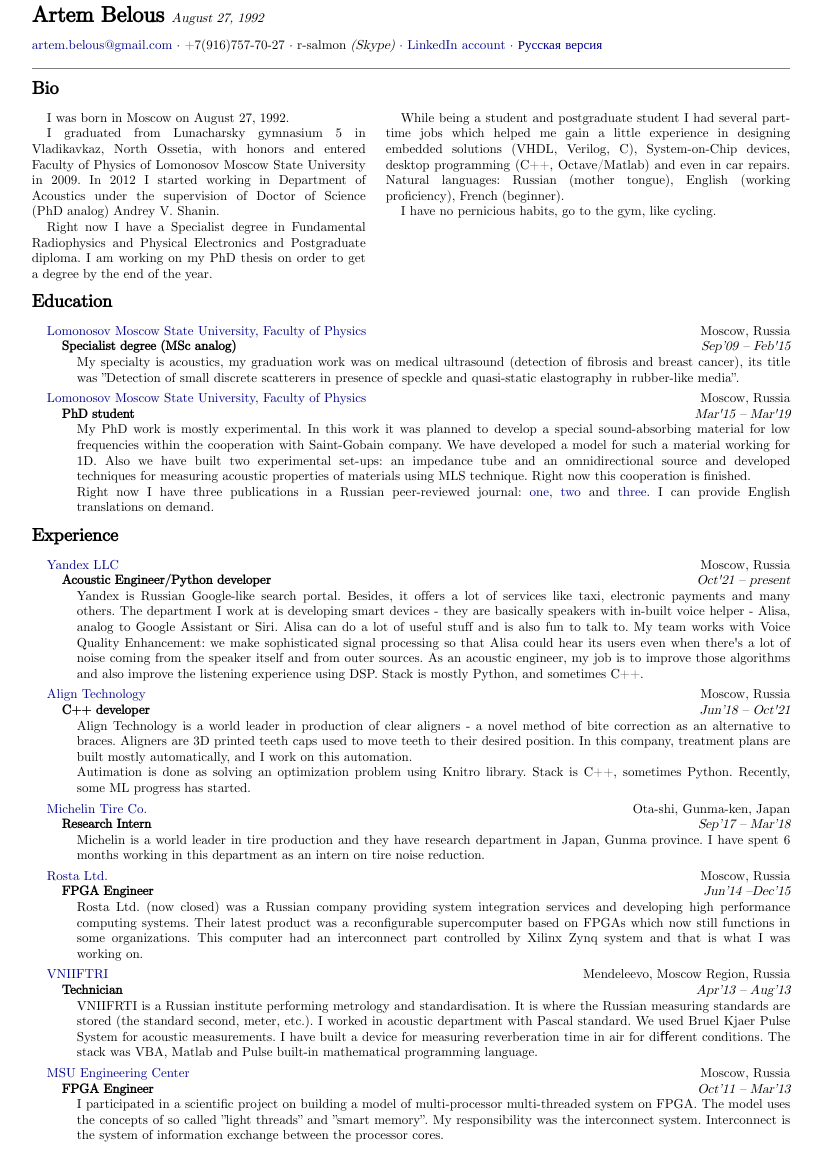
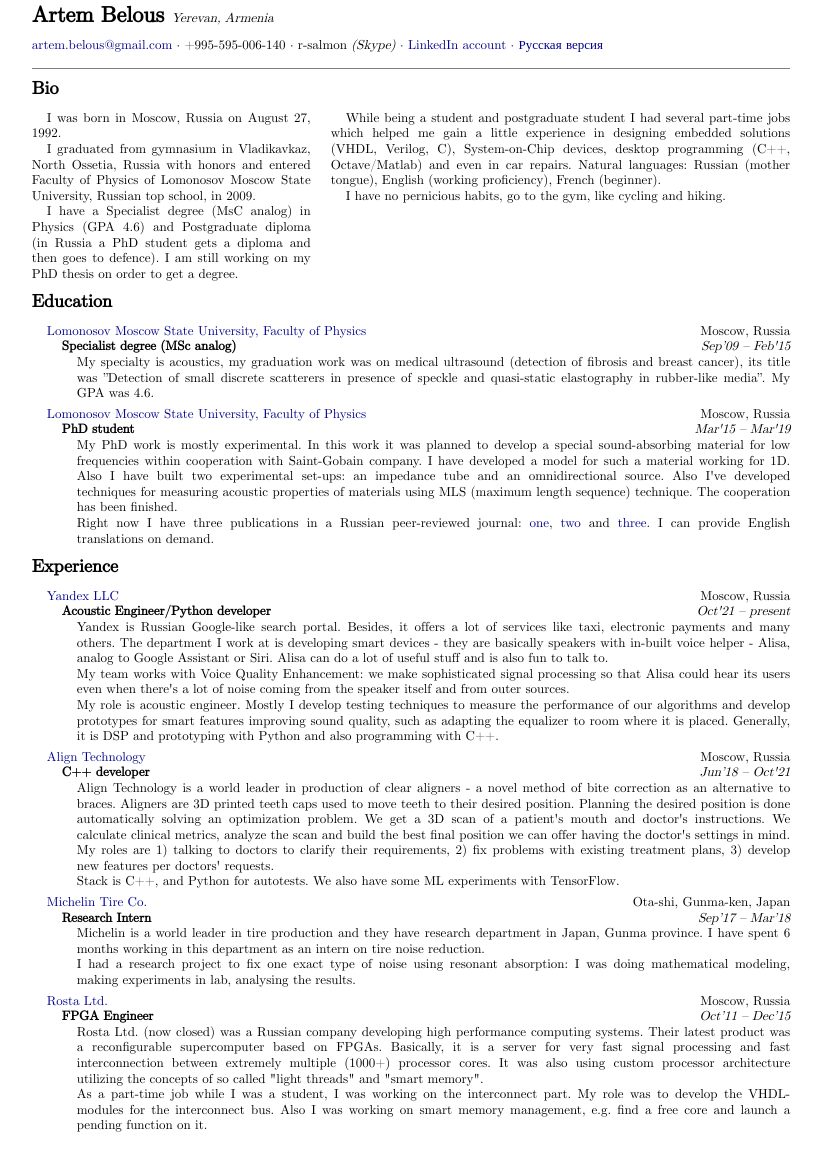
Before and after one commit to dzabakh/dzabakh.github.io, a plain HTML site: page index.html in a window 1280 px wide. Shown: the part 12-1164 px from the top of the page, without its empty margins (229-1051 px from the left). Drawn offline with Linux system fonts and the light colour scheme.

Commit message:
remove unneeded experience

```diff
--- a/index.html
+++ b/index.html
@@ -9,10 +9,10 @@
 <body>
 <div class="main">
 <div class="contacts">
-    <h1 class="name">Artem Belous <span class="contact-info__item"><i>August 27, 1992</i><h1>
+    <h1 class="name">Artem Belous <span class="contact-info__item"><i>Yerevan, Armenia</i><h1>
     <div class="contact-info">
             <span class="contact-info__item link "><a class="link" href="mailto:artem.belous@gmail.com">artem.belous@gmail.com</a></span>
-            <span class="contact-info__item"> · +7(916)757-70-27</span>
+            <span class="contact-info__item"> · +995-595-006-140</span>
             <span class="contact-info__item"> · r-salmon <i>(Skype)</i></span>
             <span class="contact-info__item link"> · <a class="link" href="https://www.linkedin.com/in/dzabakh/">LinkedIn account</a></span>
 			<span class="contact-info__item link"> · <a class="link" href="rus_index.html">Русская версия</a></span>
@@ -22,13 +22,13 @@
     <h2 class="part__header">Bio</h2>
     <div class="columns">
         <div class="column__content column__content_left">
-        <p>I was born in Moscow on August 27, 1992.</p>
-        <p>I graduated from Lunacharsky gymnasium 5 in Vladikavkaz, North Ossetia, with honors and entered Faculty of Physics of Lomonosov Moscow State University in 2009. In 2012 I started working in Department of Acoustics under the supervision of Doctor of Science (PhD analog) Andrey V. Shanin. </p>
-        <p>Right now I have a Specialist degree in Fundamental Radiophysics and Physical Electronics and Postgraduate diploma. I am working on my PhD thesis on order to get a degree by the end of the year.</p>
+        <p>I was born in Moscow, Russia on August 27, 1992.</p>
+        <p>I graduated from gymnasium in Vladikavkaz, North Ossetia, Russia with honors and entered Faculty of Physics of Lomonosov Moscow State University, Russian top school, in 2009.</p>
+        <p>I have a Specialist degree (MsC analog) in Physics (GPA 4.6) and Postgraduate diploma (in Russia a PhD student gets a diploma and then goes to defence). I am still working on my PhD thesis on order to get a degree.</p>
 		</div>
         <div class="column__content column__content_right">
         <p>While being a student and postgraduate student I had several part-time jobs which helped me gain a little experience in designing embedded solutions (VHDL, Verilog, C), System-on-Chip devices, desktop programming (C++, Octave/Matlab) and even in car repairs. Natural languages: Russian (mother tongue), English (working proﬁciency), French (beginner).</p>
-        <p>I have no pernicious habits, go to the gym, like cycling.</p>
+        <p>I have no pernicious habits, go to the gym, like cycling and hiking.</p>
         </div>
     </div>
 
@@ -42,7 +42,7 @@
 				<div class="info__position">Specialist degree (MSc analog)</div>
 				<div class="info__dates">Sep’09 – Feb'15</div>
 			</div>
-			<div class="paragraph__content"> My specialty is acoustics, my graduation work was on medical ultrasound (detection of fibrosis and breast cancer), its title was ”Detection of small discrete scatterers in presence of speckle and quasi-static elastography in rubber-like media”.
+			<div class="paragraph__content"> My specialty is acoustics, my graduation work was on medical ultrasound (detection of fibrosis and breast cancer), its title was ”Detection of small discrete scatterers in presence of speckle and quasi-static elastography in rubber-like media”. My GPA was 4.6.
 			</div>
 		</div>
 		<div class="paragraph">
@@ -55,7 +55,7 @@
 				<div class="info__dates">Mar'15 – Mar'19</div>
 			</div>
 			<div class="paragraph__content">
-			My PhD work is mostly experimental. In this work it was planned to develop a special sound-absorbing material for low frequencies within the cooperation with Saint-Gobain company. We have developed a model for such a material working for 1D. Also we have built two experimental set-ups: an impedance tube and an omnidirectional source and developed techniques for measuring acoustic properties of materials using MLS technique. Right now this cooperation is ﬁnished.<br>
+			My PhD work is mostly experimental. In this work it was planned to develop a special sound-absorbing material for low frequencies within cooperation with Saint-Gobain company. I have developed a model for such a material working for 1D. Also I have built two experimental set-ups: an impedance tube and an omnidirectional source. Also I've developed techniques for measuring acoustic properties of materials using MLS (maximum length sequence) technique. The cooperation has been ﬁnished.<br>
 			Right now I have three publications in a Russian peer-reviewed journal: <a class="link" href="http://www.akzh.ru/pdf/2019_4_440-447.pdf">one</a>, <a class="link" href="http://www.akzh.ru/pdf/2019_1_42-48.pdf">two</a> and <a class="link" href="http://www.akzh.ru/pdf/2018_2_155-161.pdf">three</a>. I can provide English translations on demand.
 			</div>
 		</div>
@@ -72,9 +72,9 @@
         <div class="info__dates">Oct'21 – present</div>
     </div>
     <div class="paragraph__content">Yandex is Russian Google-like search portal. Besides, it offers a lot of services like taxi, electronic payments and many others.
-	    The department I work at is developing smart devices - they are basically speakers with in-built voice helper - Alisa, analog to Google Assistant or Siri. Alisa can do a lot of useful stuff and is also fun to talk to.
-	    My team works with Voice Quality Enhancement: we make sophisticated signal processing so that Alisa could hear its users even when there's a lot of noise coming from the speaker itself and from outer sources.
-	    As an acoustic engineer, my job is to improve those algorithms and also improve the listening experience using DSP. Stack is mostly Python, and sometimes C++.
+	    The department I work at is developing smart devices - they are basically speakers with in-built voice helper - Alisa, analog to Google Assistant or Siri. Alisa can do a lot of useful stuff and is also fun to talk to.<br>
+	    My team works with Voice Quality Enhancement: we make sophisticated signal processing so that Alisa could hear its users even when there's a lot of noise coming from the speaker itself and from outer sources.<br>
+      My role is acoustic engineer. Mostly I develop testing techniques to measure the performance of our algorithms and develop prototypes for smart features improving sound quality, such as adapting the equalizer to room where it is placed. Generally, it is DSP and prototyping with Python and also programming with C++.
 	</div>
 </div>
 
@@ -87,8 +87,9 @@
         <div class="info__position">C++ developer</div>
         <div class="info__dates">Jun’18 – Oct'21</div>
     </div>
-    <div class="paragraph__content">Align Technology is a world leader in production of clear aligners - a novel method of bite correction as an alternative to braces. Aligners are 3D printed teeth caps used to move teeth to their desired position. In this company, treatment plans are built mostly automatically, and I work on this automation.<br>
-	Autimation is done as solving an optimization problem using Knitro library. Stack is C++, sometimes Python. Recently, some ML progress has started.</div>
+    <div class="paragraph__content">Align Technology is a world leader in production of clear aligners - a novel method of bite correction as an alternative to braces. Aligners are 3D printed teeth caps used to move teeth to their desired position. Planning the desired position is done automatically solving an optimization problem. We get a 3D scan of a patient's mouth and doctor's instructions. We calculate clinical metrics, analyze the scan and build the best final position we can offer having the doctor's settings in mind.<br>
+    My roles are 1) talking to doctors to clarify their requirements, 2) fix problems with existing treatment plans, 3) develop new features per doctors' requests.<br>
+    Stack is C++, and Python for autotests. We also have some ML experiments with TensorFlow.</div>
 </div>
 
 <div class="paragraph">
@@ -100,7 +101,8 @@
         <div class="info__position">Research Intern</div>
         <div class="info__dates">Sep’17 – Mar’18</div>
     </div>
-    <div class="paragraph__content"> Michelin is a world leader in tire production and they have research  department in Japan, Gunma province. I have spent 6 months working in this department as an intern on tire noise reduction.
+    <div class="paragraph__content"> Michelin is a world leader in tire production and they have research  department in Japan, Gunma province. I have spent 6 months working in this department as an intern on tire noise reduction.<br>
+    I had a research project to fix one exact type of noise using resonant absorption: I was doing mathematical modeling, making experiments in lab, analysing the results.
     </div>
 </div>
 
@@ -111,38 +113,11 @@
     </div>
     <div class="info2">
         <div class="info__position">FPGA Engineer</div>
-        <div class="info__dates">Jun’14 –Dec’15</div>
+        <div class="info__dates">Oct’11 – Dec’15</div>
     </div>
-    <div class="paragraph__content">Rosta Ltd. (now closed) was a Russian company providing system integration services and developing high performance computing systems. Their latest product was a reconﬁgurable supercomputer based on FPGAs which now still functions in some organizations. This computer had an interconnect part controlled by Xilinx Zynq system and that is what I was working on.
+    <div class="paragraph__content">Rosta Ltd. (now closed) was a Russian company developing high performance computing systems. Their latest product was a reconﬁgurable supercomputer based on FPGAs. Basically, it is a server for very fast signal processing and fast interconnection between extremely multiple (1000+) processor cores. It was also using custom processor architecture utilizing the concepts of so called "light threads" and "smart memory".<br>
+    As a part-time job while I was a student, I was working on the interconnect part. My role was to develop the VHDL-modules for the interconnect bus. Also I was working on smart memory management, e.g. find a free core and launch a pending function on it.<br>
     </div>
-</div>
-
-<div class="paragraph">
-    <div class="info1">
-        <div class="info__company-name"><a class="link" href="http://vniiftr.ru/">VNIIFTRI</a></div>
-        <div class="info__company-adress">Mendeleevo, Moscow Region, Russia</div>
-    </div>
-    <div class="info2">
-        <div class="info__position">Technician</div>
-        <div class="info__dates">Apr’13 – Aug’13</div>
-    </div>
-    <div class="paragraph__content">VNIIFRTI is a Russian institute performing metrology and standardisation. It is where the Russian measuring
-    standards are stored (the standard second, meter, etc.).
-	I worked in acoustic department with Pascal standard. We used Bruel Kjaer Pulse System for acoustic measurements. I have built a
-    device for measuring reverberation time in air for diﬀerent conditions. The stack was VBA, Matlab and Pulse built-in mathematical programming language.
-    </div>
-</div>
-
-<div class="paragraph">
-    <div class="info1">
-        <div class="info__company-name"><a class="link" href="https://maltsystem.ru/">MSU Engineering Center</a></div>
-        <div class="info__company-adress">Moscow, Russia</div>
-    </div>
-    <div class="info2">
-        <div class="info__position">FPGA Engineer</div>
-        <div class="info__dates">Oct’11 – Mar’13</div>
-    </div>
-    <div class="paragraph__content">I participated in a scientiﬁc project on building a model of multi-processor multi-threaded system on FPGA. The model uses the concepts of so called ”light threads” and ”smart memory”. My responsibility was the interconnect system. Interconnect is the system of information exchange between the processor cores.</div>
 </div>
 </div>
 </div>
```
